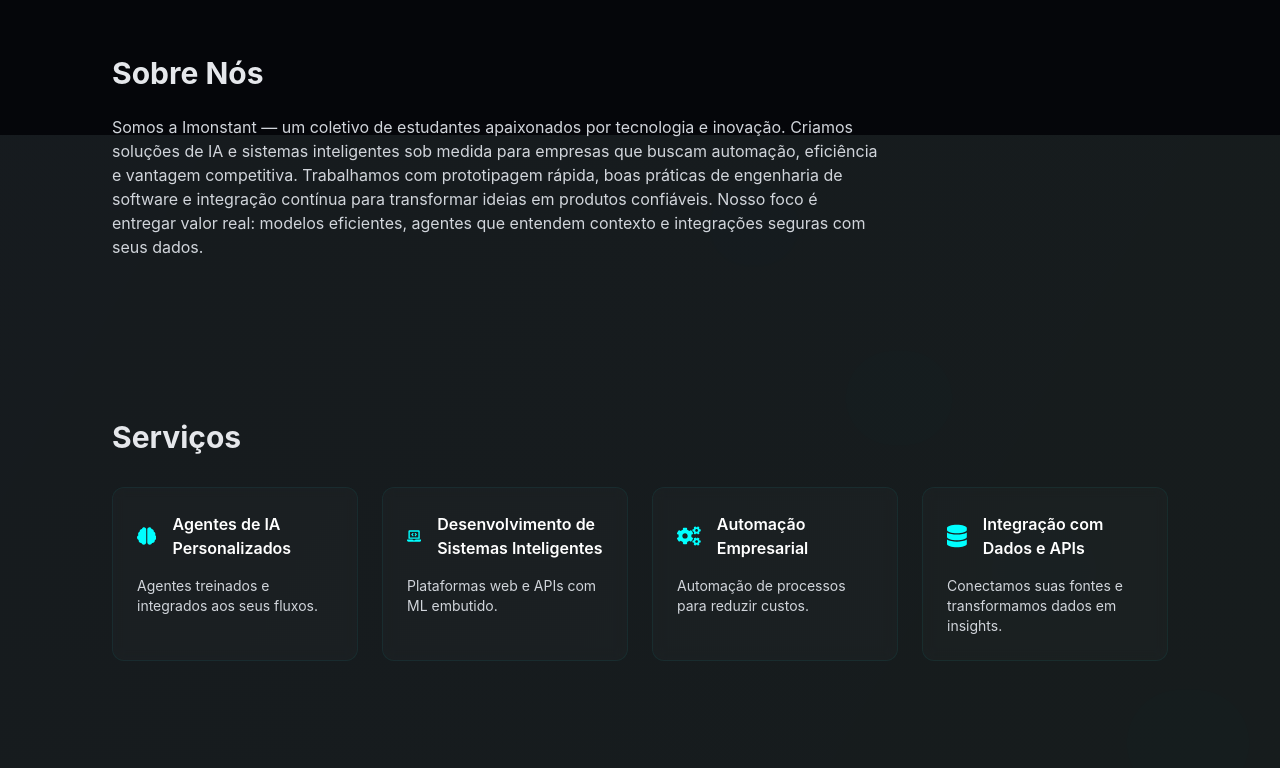
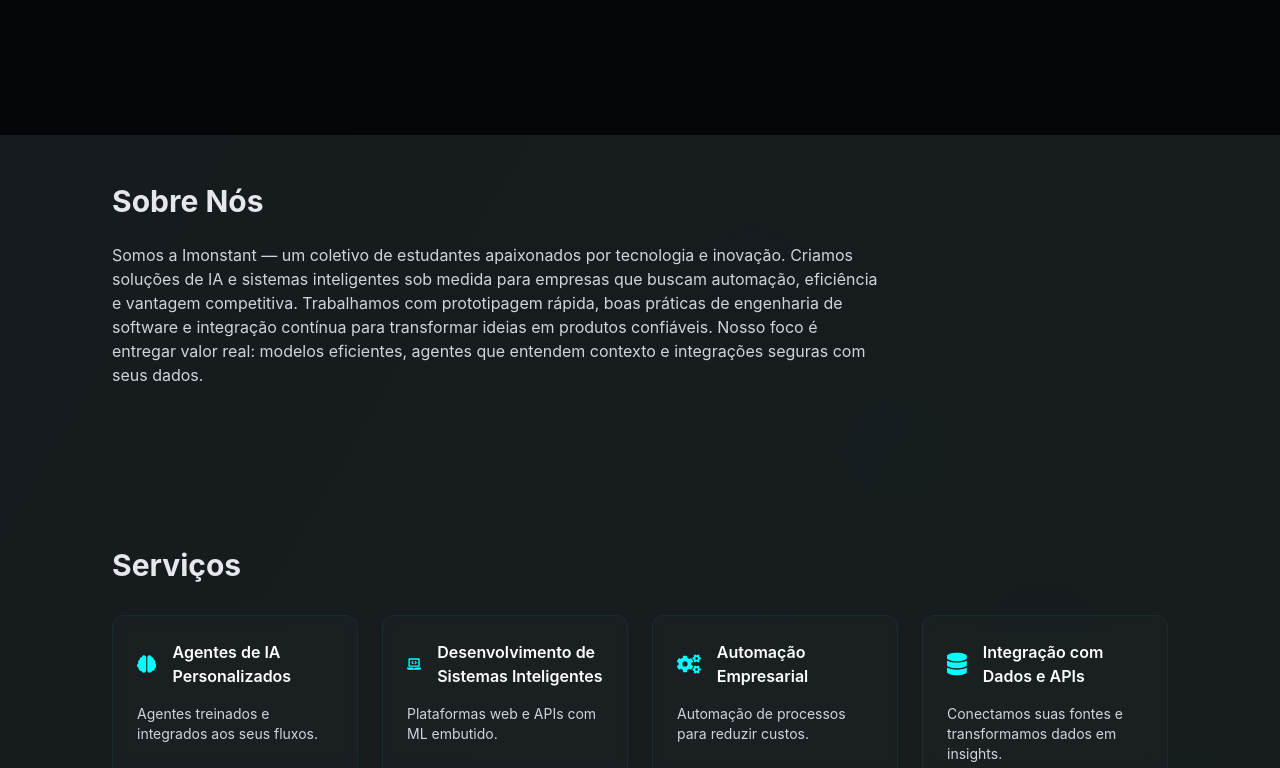
Before and after one commit to IMONSTANT/ImoHomepage, a React (Vite) app: page / in a window 1280 px wide. Shown: the part 665-1433 px from the top of the page. Built offline with nearby package versions, Linux system fonts and the light colour scheme; the HTML template or start-up script is replaced by a standard one.

Commit message:
fix: adjusting css

```diff
--- a/src/components/About.jsx
+++ b/src/components/About.jsx
@@ -3,7 +3,7 @@
 
 export default function About(){
   return (
-    <section id="about" className="py-20">
+    <section id="about" className="py-20  mt-32">
       <div className="max-w-6xl mx-auto">
         <motion.h2 className="text-3xl font-bold" initial={{y:10, opacity:0}} whileInView={{y:0, opacity:1}} viewport={{once:true}}>Sobre Nós</motion.h2>
         <motion.p className="mt-6 text-gray-300 max-w-3xl" initial={{y:10, opacity:0}} whileInView={{y:0, opacity:1}} viewport={{once:true}}>
--- a/src/components/Services.jsx
+++ b/src/components/Services.jsx
@@ -11,7 +11,7 @@
 
 export default function Services(){
   return (
-    <section id="services" className="py-20">
+    <section id="services" className="py-20" >
       <div className="max-w-6xl mx-auto">
         <motion.h2 className="text-3xl font-bold" initial={{y:10, opacity:0}} whileInView={{y:0, opacity:1}} viewport={{once:true}}>Serviços</motion.h2>
         <div className="mt-8 grid grid-cols-1 sm:grid-cols-2 lg:grid-cols-4 gap-6">
--- a/src/components/Typer.jsx
+++ b/src/components/Typer.jsx
@@ -7,7 +7,7 @@
   const [forward, setForward] = React.useState(true)
 
   // Slower typing effect with a pause when a word finishes
-  const typingSpeed = 120 // ms per char (typing)
+  const typingSpeed = 170 // ms per char (typing)
   const deletingSpeed = 70 // ms per char (deleting)
   const pauseAfterWord = 1400 // ms pause after full word
 
```
